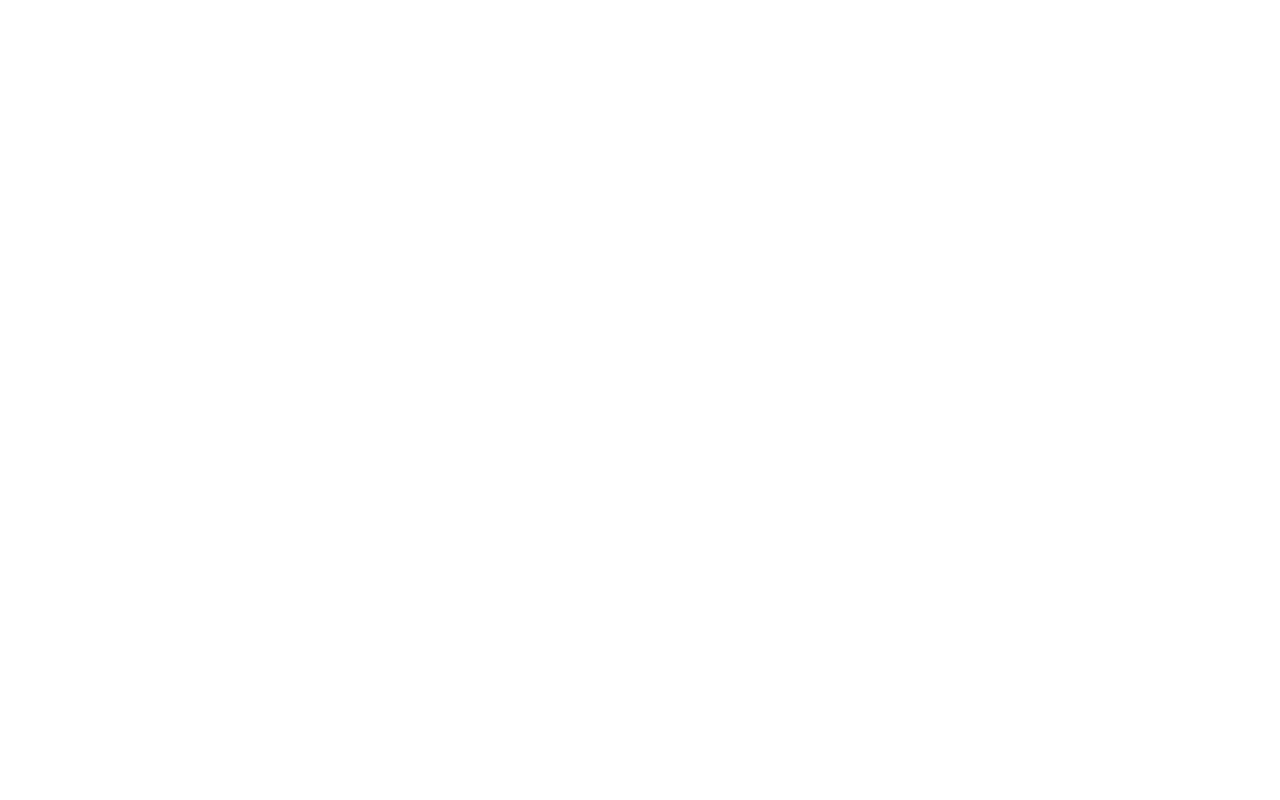
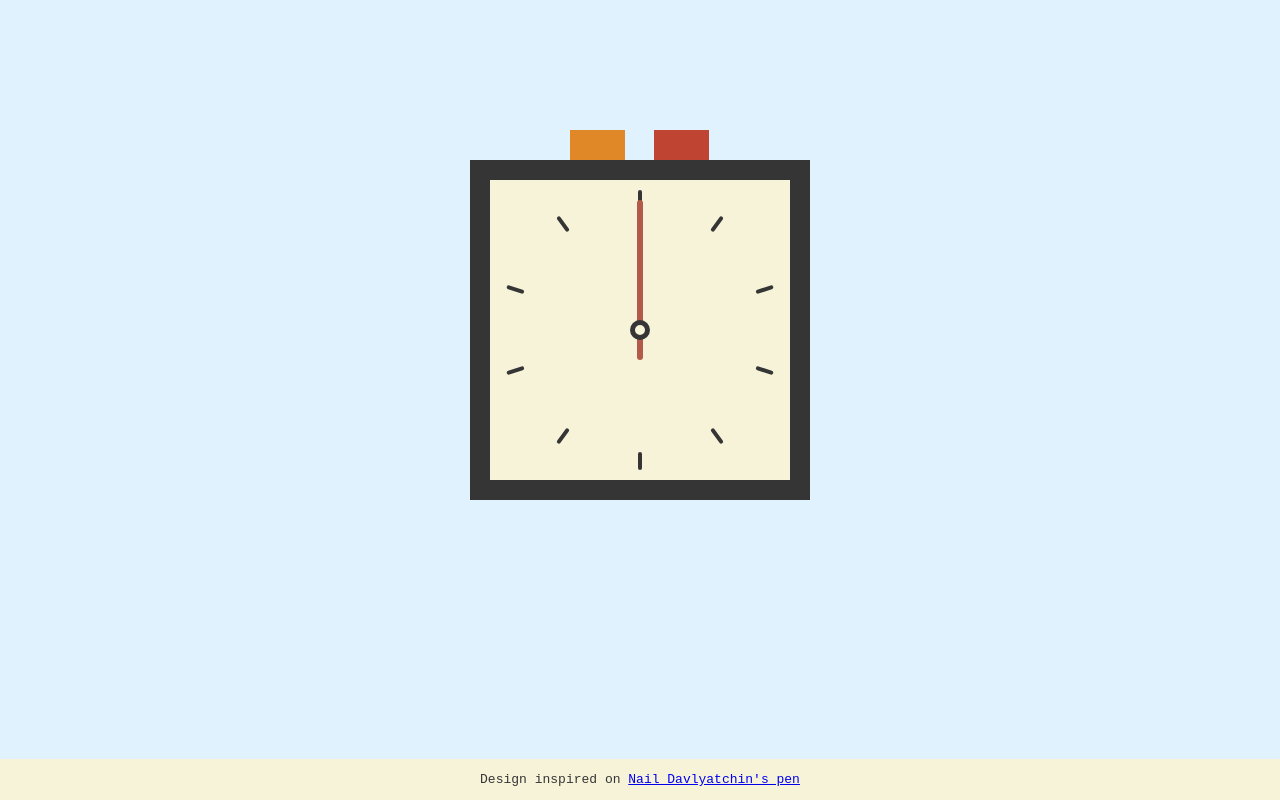
Before and after one commit to MiguelEnc/pomodoro-clock, a plain HTML site: page index.html in a window 1280 px wide. Drawn offline with Linux system fonts and the light colour scheme.

Commit message:
Adds analog clock

```diff
--- /dev/null
+++ b/css/style.scss
@@ -0,0 +1,135 @@
+$cream: #f7f3d9;
+$dark: #353535;
+$red: #b45a4d;
+
+@mixin transform-rotation($degrees){
+  -webkit-transform: rotate($degrees);
+  transform: rotate($degrees);
+}
+
+%start-stop-button-base {
+  position: relative;
+  top: -50px;
+  width: 55px;
+  height: 30px;
+  cursor: pointer;
+  border: none;
+  -webkit-transition: all .5s;
+  transition: all .5s;
+}
+
+body {
+  background-color: #E0F2FE;
+
+
+  .clock {
+    position: relative;
+    width: 300px;
+    height: 300px;
+    background: $cream;
+    border: 20px solid $dark;
+    margin: 20vh auto;
+
+    #start {
+      @extend %start-stop-button-base;
+      left: 80px;
+      background: #e08728;
+    }
+
+    #stop {
+      @extend %start-stop-button-base;
+      left: 105px;
+      background: #bf4532;
+    }
+
+    #axis {
+      background: $cream;
+      position: absolute;
+      top: 0;
+      left: 0;
+      right: 0;
+      bottom: 0;
+      margin: auto;
+      width: 10px;
+      height: 10px;
+      border: 5px solid $dark;
+      border-radius: 50%;
+      z-index: 3;
+    }
+
+    #hand {
+      display: block;
+      position: absolute;
+      top: 20px;
+      left: 50%;
+      margin-left: -3px;
+      width: 6px;
+      height: 160px;
+      background: $red;
+      border-radius: 3px;
+      z-index: 2;
+    }
+
+    .clock-face {
+      display: block;
+      position: absolute;
+      top: 10px;
+      left: 50%;
+      margin-left: -2px;
+      width: 4px;
+      height: 18px;
+      background: $dark;
+      border-radius: 2px;
+      z-index: 1;
+      -webkit-transform-origin: 50% 140px;
+      transform-origin: 50% 140px;
+    }
+
+    .ten {
+      @include transform-rotation(36deg);
+    }
+
+    .twenty {
+      @include transform-rotation(72deg);
+    }
+
+    .thirty {
+      @include transform-rotation(108deg);
+    }
+
+    .fourty {
+      @include transform-rotation(144deg);
+    }
+
+    .fifty {
+      @include transform-rotation(180deg);
+    }
+
+    .sixty {
+      @include transform-rotation(216deg);
+    }
+
+    .seventy {
+      @include transform-rotation(252deg);
+    }
+
+    .eighty {
+      @include transform-rotation(288deg);
+    }
+
+    .ninety {
+      @include transform-rotation(324deg);
+    }
+  }
+
+  footer {
+    position: fixed;
+    left: 0;
+    bottom: 0;
+    width: 100%;
+    background-color: $cream;
+    font-family: monospace;
+    color: $dark;
+    text-align: center;
+  }
+}
--- a/index.html
+++ b/index.html
@@ -6,7 +6,26 @@
 </head>
 <body>
 
+  <div class="clock">
+    <button id="start"></button>
+    <button id="stop"></button>
+    <span id="axis"></span>
+    <span id="hand"></span>
+    <span class="clock-face"></span>
+    <span class="clock-face ten"></span>
+    <span class="clock-face twenty"></span>
+    <span class="clock-face thirty"></span>
+    <span class="clock-face fourty"></span>
+    <span class="clock-face fifty"></span>
+    <span class="clock-face sixty"></span>
+    <span class="clock-face seventy"></span>
+    <span class="clock-face eighty"></span>
+    <span class="clock-face ninety"></span>
+  </div>
 
+  <footer>
+    <p>Design inspired on <a href="https://codepen.io/nDav/full/QbjaNN/" target="_blank">Nail Davlyatchin's pen</a></p>
+  </footer>
   <script type="text/javascript" src="js/script.js"></script>
 </body>
 </html>
```
Also changed, not shown: css/style.css, 1 other file.
